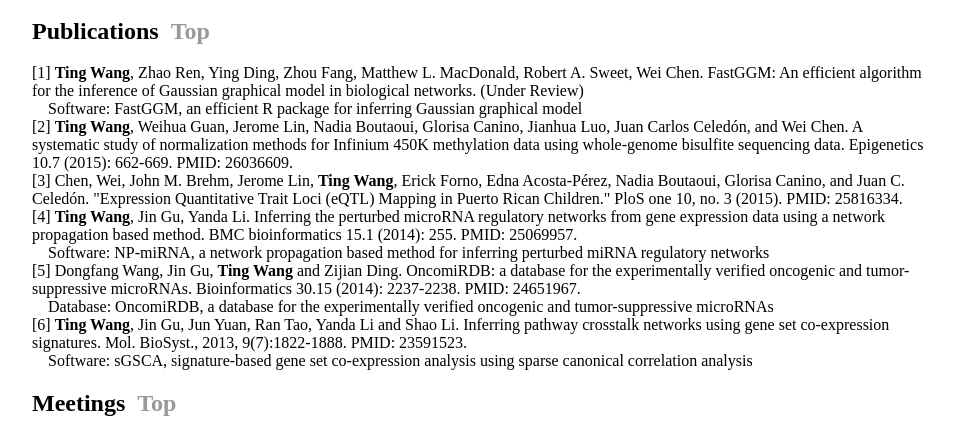
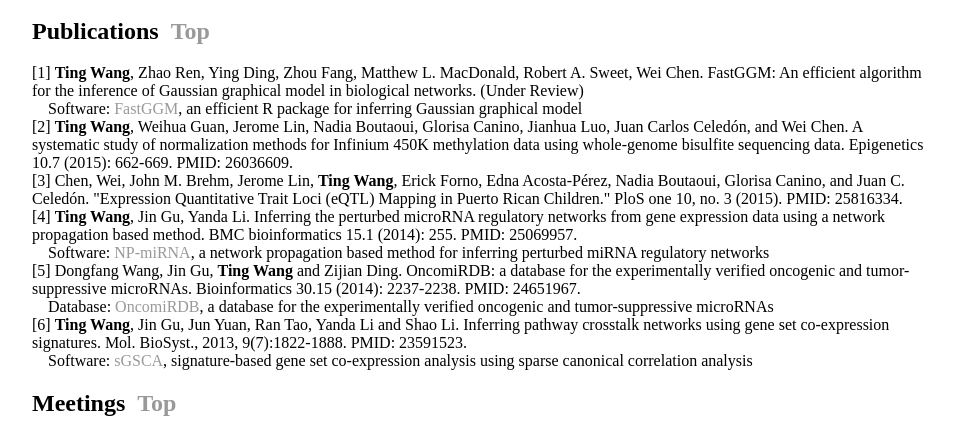
Before and after one commit to wt2015-github/wt2015-github.github.io, a Jekyll site: the page built from index.html, in a window 1280 px wide. Shown: the part 1349-1786 px from the top of the page, without its empty margins (160-1114 px from the left). Built offline with Jekyll 4.4.1, drawn with Linux system fonts in a browser that asks for light colours; part of the change alters nothing that is shown.

```diff
--- a/index.html
+++ b/index.html
@@ -83,15 +83,15 @@ title: Ting Wang, PhD
 		<a name="publications"></a>
 		<h2>Publications&nbsp;&nbsp;<a href="#top" >Top</a></h2>
 		[1] <strong>Ting Wang</strong>, Zhao Ren, Ying Ding, Zhou Fang, Matthew L. MacDonald, Robert A. Sweet, Wei Chen. FastGGM: An efficient algorithm for the inference of Gaussian graphical model in biological networks. (Under Review)<br/>
-		&nbsp;&nbsp;&nbsp;&nbsp;Software: FastGGM, an efficient R package for inferring Gaussian graphical model<br/>
+		&nbsp;&nbsp;&nbsp;&nbsp;Software: <a href="http://www.pitt.edu/~wec47/FastGGM.html">FastGGM</a>, an efficient R package for inferring Gaussian graphical model<br/>
 		[2] <strong>Ting Wang</strong>, Weihua Guan, Jerome Lin, Nadia Boutaoui, Glorisa Canino, Jianhua Luo, Juan Carlos Celedón, and Wei Chen. A systematic study of normalization methods for Infinium 450K methylation data using whole-genome bisulfite sequencing data. Epigenetics 10.7 (2015): 662-669. PMID: 26036609.<br/>
 		[3] Chen, Wei, John M. Brehm, Jerome Lin, <strong>Ting Wang</strong>, Erick Forno, Edna Acosta-Pérez, Nadia Boutaoui, Glorisa Canino, and Juan C. Celedón. "Expression Quantitative Trait Loci (eQTL) Mapping in Puerto Rican Children." PloS one 10, no. 3 (2015). PMID: 25816334.<br/>
 		[4] <strong>Ting Wang</strong>, Jin Gu, Yanda Li. Inferring the perturbed microRNA regulatory networks from gene expression data using a network propagation based method. BMC bioinformatics 15.1 (2014): 255. PMID: 25069957.<br/>
-		&nbsp;&nbsp;&nbsp;&nbsp;Software: NP-miRNA, a network propagation based method for inferring perturbed miRNA regulatory networks<br/>
+		&nbsp;&nbsp;&nbsp;&nbsp;Software: <a href="http://bioinfo.au.tsinghua.edu.cn/member/jgu/np/">NP-miRNA</a>, a network propagation based method for inferring perturbed miRNA regulatory networks<br/>
 		[5] Dongfang Wang, Jin Gu, <strong>Ting Wang</strong> and Zijian Ding. OncomiRDB: a database for the experimentally verified oncogenic and tumor-suppressive microRNAs. Bioinformatics 30.15 (2014): 2237-2238. PMID: 24651967.<br/>
-		&nbsp;&nbsp;&nbsp;&nbsp;Database: OncomiRDB, a database for the experimentally verified oncogenic and tumor-suppressive microRNAs<br/>
+		&nbsp;&nbsp;&nbsp;&nbsp;Database: <a href="http://bioinfo.au.tsinghua.edu.cn/member/jgu/oncomirdb/">OncomiRDB</a>, a database for the experimentally verified oncogenic and tumor-suppressive microRNAs<br/>
 		[6] <strong>Ting Wang</strong>, Jin Gu, Jun Yuan, Ran Tao, Yanda Li and Shao Li. Inferring pathway crosstalk networks using gene set co-expression signatures. Mol. BioSyst., 2013, 9(7):1822-1888. PMID: 23591523.<br/>
-		&nbsp;&nbsp;&nbsp;&nbsp;Software: sGSCA, signature-based gene set co-expression analysis using sparse canonical correlation analysis
+		&nbsp;&nbsp;&nbsp;&nbsp;Software: <a href="http://bioinfo.au.tsinghua.edu.cn/member/jgu/sGSCA/">sGSCA</a>, signature-based gene set co-expression analysis using sparse canonical correlation analysis
 	</div>
 
 	<div>
```
